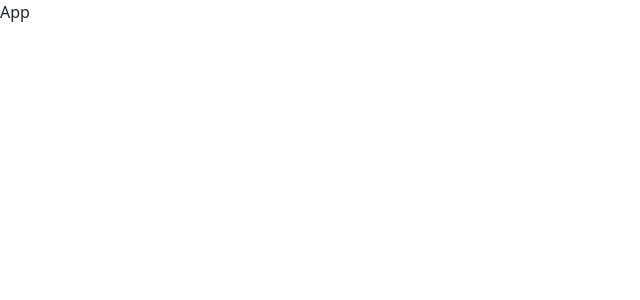
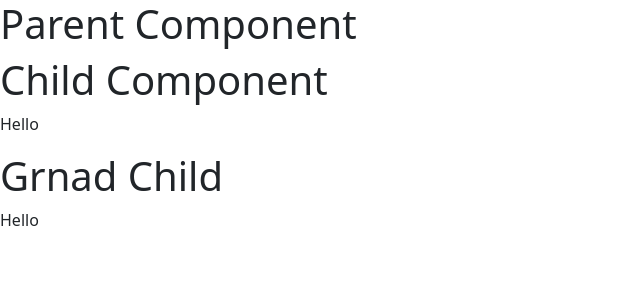
Before and after one commit to IndiraRamalingam/React_Daily_Practice, a React (Create React App) app: page / in a window 1280 px wide. Shown: the top 300 px of the page, without its empty margins (0-640 px from the left). Built offline with nearby package versions, Linux system fonts and the light colour scheme.

Commit message:
useContext hook to avoid props drilling

```diff
--- a/src/App.js
+++ b/src/App.js
@@ -42,11 +42,44 @@
 
 
 
-import React from 'react'
+import React, { useContext, useState } from 'react'
+import { createContext } from 'react';
 
+
+//create a context
+const MessageContext = createContext();
+
+function GrandChild()
+{
+  const message=useContext(MessageContext)
+  return(
+    <div>
+      <h1> Grnad Child</h1>
+      <p>{message.message}</p>
+    </div>
+  )
+}
+function ChildComponent()
+{
+  const message=useContext(MessageContext)
+  return(
+    <div>
+      <h1>Child Component</h1>
+      <p>{message.message}</p>
+      <GrandChild />
+    </div>
+  )
+}
 function App() {
+  const[message,setMessage] = useState('Hello');
   return (
-    <div>App</div>
+    <div>
+    <h1>Parent Component</h1>
+    <MessageContext.Provider value={{message:message}}>
+      <ChildComponent />
+    </MessageContext.Provider>
+
+    </div>
   )
 }
 
```
